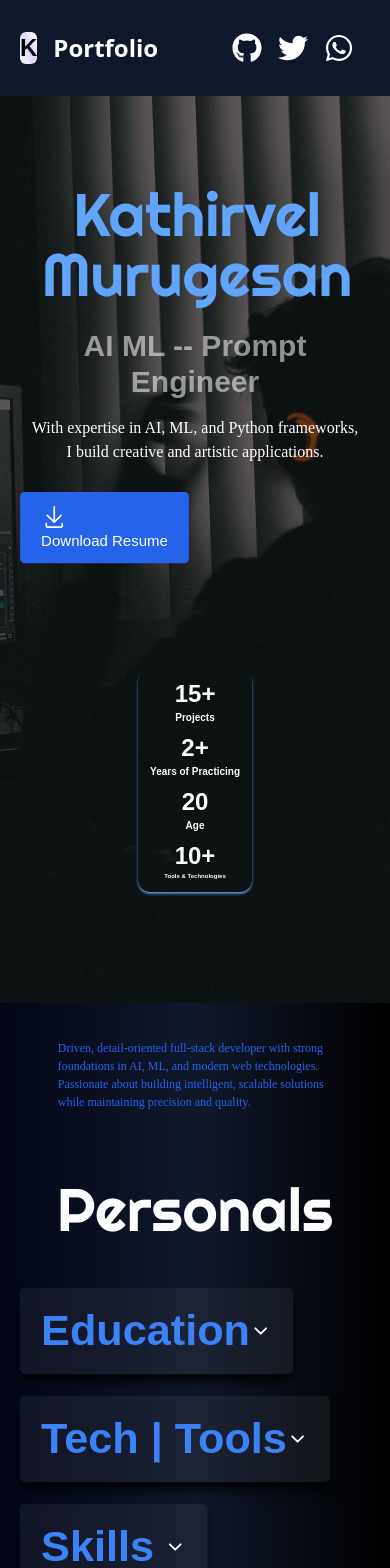
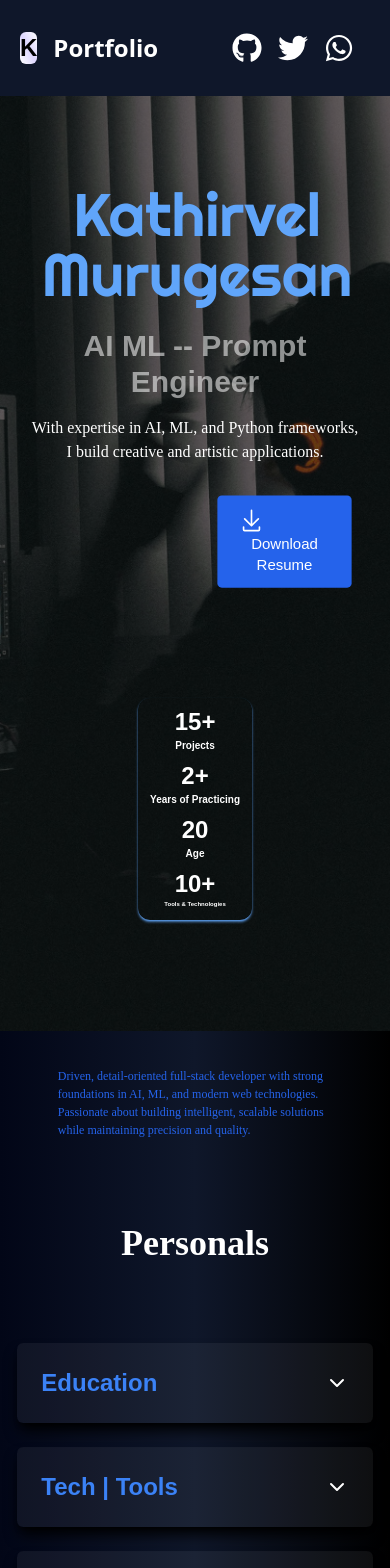
Before and after one commit to AbishakeC/Kathir-portfolio, a React (Vite) app in the folder Front/: page / in a window 390 px wide. Shown: the top 1568 px of the page. Built offline with nearby package versions, Linux system fonts and the light colour scheme; a web font is replaced by a local one.

Commit message:
final change

```diff
--- a/Front/src/pages/mainpage.jsx
+++ b/Front/src/pages/mainpage.jsx
@@ -38,7 +38,7 @@ const Mainpage = () => {
       //   delay:0.9,
       // }}
 
-      className="flex flex-col-reverse lg:flex-row w-full items-center justify-between gap-8 py-10">
+      className="flex flex-col-reverse lg:flex-row w-full items-center align-middle justify-between gap-8 py-10">
 
           <div className='w-full lg:w-1/2 text-center lg:text-left'>
             <motion.div initial={{opacity:0,x:-120}} animate={{opacity:1,x:2}} transition={{stiffness:20, damping:70, duration:0.7 , delay:0.3}}><h1 className='text-6xl sm:mt-[15vh] md:text-6xl lg:text-7xl font-boldy text-blue-400 py-4'>Kathirvel Murugesan</h1></motion.div>
@@ -46,7 +46,7 @@ const Mainpage = () => {
             <p className='text-base lg:text-2xl md:text-lg text-white font-raw py-2 px-3'>
               With expertise in AI, ML, and Python frameworks, I build creative and artistic applications.
             </p>
-            <div className='lg:flex sm:flex md:flex sm:ml-[20%] sm:scale-75 sm:my-2 lg:-ml-8 bg-blue-600 text-xl gap-3 items-center w-fit  align-middle px-7 -ml-6 scale-75 hover:scale-100 hover:text-blue-800 hover:bg-white rounded-md duration-200  my-2 -mb-14 p-4'>
+            <div className='lg:flex sm:flex md:flex sm:ml-[20%] ml-[50%]  sm:scale-75 sm:my-2 lg:-ml-8 bg-blue-600 text-xl gap-3 items-center w-fit  align-middle px-7  scale-75 hover:scale-100 hover:text-blue-800 hover:bg-white rounded-md duration-200  my-2 -mb-14 p-4'>
             <GoDownload size={35}/>   <a href='' download={PdfDoc} type='application/pdf'  >  Download Resume</a>
             </div>
           </div>
@@ -58,7 +58,7 @@ const Mainpage = () => {
           </div>
         </motion.div>
 
-        <motion.div className='flex flex-col  lg:w-full   md:flex-row sm:flex-row sm:w-[100vh]  justify-around items-center bg-transparent  bg-opacity-35 shadow-blue-400  shadow-md  p-6 rounded-3xl  scale-50 max-w-6xl gap-6  lg:mt-5'
+        <motion.div className='flex flex-col  lg:w-full   md:flex-row sm:flex-row sm:w-[120vh]  justify-around items-center bg-transparent  bg-opacity-35 shadow-blue-400  shadow-md  p-6 rounded-3xl  scale-50 max-w-6xl gap-6  lg:mt-5'
         >
           <div className='text-center   hover:scale-110 duration-300'>
             <span className='text-5xl font-extrabold text-white'>15+</span>
--- a/Front/src/pages/page2.jsx
+++ b/Front/src/pages/page2.jsx
@@ -29,7 +29,8 @@ const Section = ({ title, children }) => {
   };
 
   return (
-    <div className="h-fit w-fit sm:w-[90vh] sm:-ml-8 sm:scale-75 lg:scale-95 lg:ml-5  sm:px-4 md:w-[90%] md:mx-10 sm:mx-2  lg:mx-2 bg-white/5 shadow-lg shadow-black rounded-md p-4">
+    <div className="h-fit w-full max-w-[95%] sm:max-w-[90%] md:max-w-[85%]
+                    bg-white/5 shadow-lg shadow-black rounded-md p-4 mx-auto">
       {/* Section Header */}
       <div
         className={`flex justify-between items-center cursor-pointer ${
@@ -37,7 +38,9 @@ const Section = ({ title, children }) => {
         } transition`}
         onClick={toggleOpen}
       >
-        <h1 className="text-5xl sm:text-4xl font-bold text-blue-500">{title}</h1>
+        <h1 className="text-2xl sm:text-3xl md:text-4xl lg:text-5xl font-bold text-blue-500">
+          {title}
+        </h1>
         {!isLargeScreen && (
           <span>
             {isOpen ? <FiChevronUp size={24} /> : <FiChevronDown size={24} />}
@@ -59,22 +62,19 @@ const Section = ({ title, children }) => {
 
 const Page2 = () => {
   return (
-    <>
-      <center>
-        <h1 className="text-6xl font-boldy mt-12 -mb-24">Personals</h1>
-      </center>
-      <div className="flex lg:flex-row flex-col justify-around align-middle mt-32  scale-90 gap-6  sm:mr-16">
+    <div className="items-center flex flex-col px-2 sm:px-4 md:px-6 lg:my-6 ">
+      <h1 className="text-4xl font-raw   sm:text-4xl md:text-6xl font-bold mt-12 sm:-mb-3 lg:mb-10 ">
+        Personals
+      </h1>
+
+      <div className="flex flex-col lg:flex-row justify-around mt-20 gap-6 w-full sm:scale-75 lg:scale-95 sm:-mt-1 max-w-6xl">
 
         {/* Education */}
-        <Section title="Education" className='p-9 '>
+        <Section title="Education">
           <Educationbar topic="Graduation" details="Bachelor of Technology" />
           <Educationbar topic="Domain" details="Information Technology" />
           <Educationbar topic="Percentage" details="71%" />
         </Section>
-
-
-
-
 
         {/* Tech */}
         <Section title="Tech | Tools">
@@ -88,13 +88,8 @@ const Page2 = () => {
           <Techcomp techname="Mongo DB" />
         </Section>
 
-
-
-
-
-          {/* Skills */}
-
-        <Section title="Skills" className="p-10 ">
+        {/* Skills */}
+        <Section title="Skills">
           <ProgressBar progress={90} techname="Python" />
           <ProgressBar progress={60} techname="React JS" />
           <ProgressBar progress={75} techname="Machine Learning" />
@@ -105,7 +100,7 @@ const Page2 = () => {
         </Section>
 
       </div>
-    </>
+    </div>
   );
 };
 
--- a/Front/src/pages/page5.jsx
+++ b/Front/src/pages/page5.jsx
@@ -8,7 +8,7 @@ const Page5 = () => {
 
        <img src={predator} width={600}   className="w-[450px] h-[350px] relative top-24 z-50 sm:scale-75 sm:-mb-12 sm:rounded-xl  object-cover hover:scale-105 duration-300 rounded-md mb-0"
  alt="" srcset="" />
- <div className='bg-gradient-to-br from-black  via-slate-950  to-blue-950  mx-12 py-10 h-fit sm:w-[100%] md:w-[100%]   flex flex-col align-middle rounded-md rounded-b-3xl scale-90 my-4'>
+ <div className='bg-gradient-to-br from-black  via-slate-950  to-blue-950  mx-12 py-10 h-fit sm:w-[100%] md:w-[100%]  flex flex-col align-middle rounded-md rounded-b-3xl scale-90 my-4'>
        <div className='my-9 font-semibold px-6 sm:scale-75 lg:scale-90'>
      I’m a passionate AI & Machine Learning Engineer with a strong focus on Prompt Engineering, Deep Learning, and intelligent data-driven solutions. My expertise lies in designing and fine-tuning advanced language models, creating AI-powered tools, and developing deep learning architectures that solve complex real-world problems. I specialize in integrating large language models with cutting-edge NLP techniques, building robust machine learning pipelines, and leveraging cloud platforms like AWS for scalable AI deployments. With hands-on experience in Python, TensorFlow, PyTorch, and modern AI frameworks, I thrive on transforming ideas into impactful, future-ready AI
      solutions — from predictive analytics to generative AI applications.
--- a/Front/tailwind.config.js
+++ b/Front/tailwind.config.js
@@ -11,7 +11,8 @@ lavish: ['"Lavishly Yours"', 'cursive'],
  eagle: ['"Eagle Lake"', 'cursive'],
 },
 screens:{
-  sm:"480px"
+  sm:"480px",
+  sw:"640px"
 }
     },
   },
```
